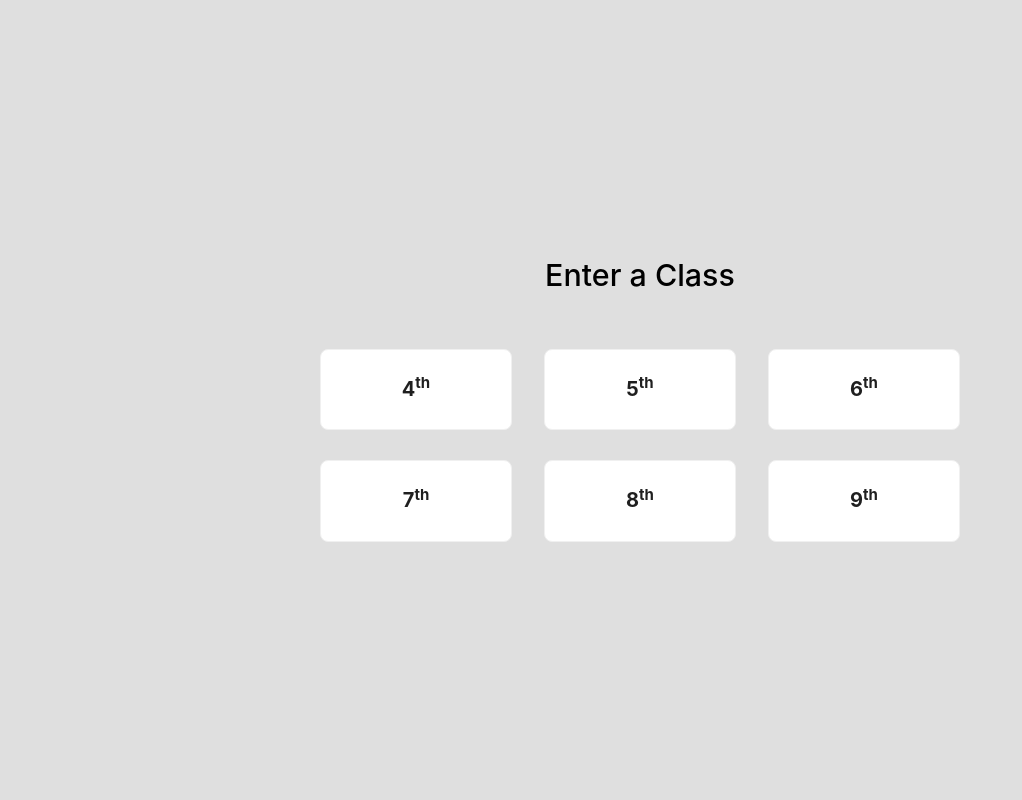
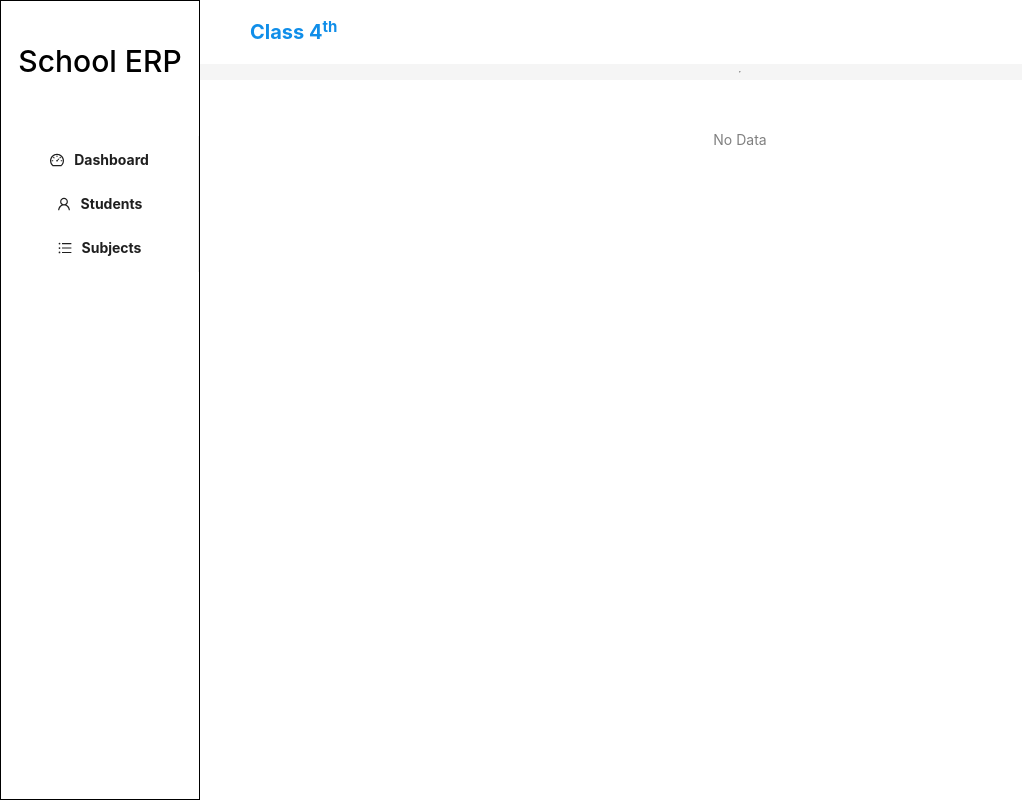
Before and after one commit to SiddharthOturkar/School-Erp, a React (Create React App) app in the folder school-erp/: page /FourthStandard in a window 1280 px wide. Shown: the whole page, without its empty margins (0-1022 px from the left). Built offline with nearby package versions, Linux system fonts and the light colour scheme.

Commit message:
Updated Class Standards

```diff
--- a/school-erp/package.json
+++ b/school-erp/package.json
@@ -9,6 +9,7 @@
     "antd": "^5.4.6",
     "react": "^18.2.0",
     "react-dom": "^18.2.0",
+    "react-router-dom": "^6.11.1",
     "react-scripts": "5.0.1",
     "web-vitals": "^2.1.4"
   },
--- a/school-erp/src/App.css
+++ b/school-erp/src/App.css
@@ -14,21 +14,6 @@
   }
 }
 
-.App-header {
-  background-color: #DFDFDF;
-  min-height: 100vh;
-  display: flex;
-  flex-direction: column;
-  align-items: center;
-  justify-content: center;
-  font-size: calc(10px + 2vmin);
-  color: black;
-
-}
-.App-header h3
-{
-  padding-bottom: 40px;
-}
 .App-link {
   color: #61dafb;
 }
--- a/school-erp/src/App.js
+++ b/school-erp/src/App.js
@@ -1,15 +1,27 @@
-// import logo from './logo.svg';
+import {createBrowserRouter,RouterProvider} from 'react-router-dom';
 import './App.css';
 import 'antd/dist/reset.css';
 import ClassStandards from './components/ClassStandards';
+import FourthClass from './components/StandardDashboard/FourthClass';
+import StudentsCompo from './components/StudentsCompo';
+import SubjectsCompo from './components/SubjectsCompo';
 // import {Button} from  'antd';
+
+const router = createBrowserRouter([
+  {path:'/',element:<ClassStandards/>},
+  {path:'/FourthStandard/*',element:<FourthClass/>},
+  {path:'/StudentsCompo',element:<StudentsCompo/>},
+  {path:'/SubjectsCompo',element:<SubjectsCompo/>},
+
+
+]);
+
 
 function App() {
   return (
-    <div className="App-header">
-      <h3>Enter a Class</h3>
+    <div>
       {/* <Button type="primary">My Antd Button</Button> */}
-      <ClassStandards/>
+      <RouterProvider router={router}/>
    </div>
   );
 }
--- a/school-erp/src/components/ClassStandards.css
+++ b/school-erp/src/components/ClassStandards.css
@@ -1,3 +1,14 @@
+.App-header {
+    background-color: #DFDFDF;
+    min-height: 100vh;
+    display: flex;
+    flex-direction: column;
+    align-items: center;
+    justify-content: center;
+    font-size: calc(10px + 2vmin);
+    color: black;
+
+  }
 .StandardDiv
 {
     width: 50%;
--- a/school-erp/src/components/ClassStandards.js
+++ b/school-erp/src/components/ClassStandards.js
@@ -2,14 +2,21 @@ import './ClassStandards.css';
 // const { createRoot } = ReactDOM;
 import { Card, Col, Row } from 'antd';
 // const {  Card, Col, Row  } = antd;
+import { Link } from 'react-router-dom';
 function ClassStandards() {
     return (
+        <div className="App-header">
         <div className='StandardDiv'>
+            <div>
+                <h3>Enter a Class</h3>
+            </div>
             <Row gutter={32}>
                 <Col span={8}>
-                    <Card  bordered={true} className='StandardName'>
-                        <b>4<sup>th</sup></b>
-                    </Card>
+                    <Link to="/FourthStandard">
+                        <Card  bordered={true} className='StandardName'>
+                            <b>4<sup>th</sup></b>
+                        </Card>
+                    </Link>
                 </Col>
                 <Col span={8}>
                     <Card bordered={true} className='StandardName'>
@@ -42,6 +49,7 @@ function ClassStandards() {
                 </Col>
             </Row>
         </div>
+        </div>
     )
 }
 
--- /dev/null
+++ b/school-erp/src/components/StandardDashboard/FourthClass.css
@@ -0,0 +1,17 @@
+/* .siderStyleDiv
+{
+    border: 1px solid black;
+    height: 100vh;
+} */
+.siderStyle
+{
+    font-size: 30px;
+    font-weight: bold;
+    border: 1px solid black;
+}
+
+.headerStyle
+{
+    font-weight: bold;
+    font-size: 20px;
+}
--- /dev/null
+++ b/school-erp/src/components/StandardDashboard/FourthClass.js
@@ -0,0 +1,87 @@
+import { Layout } from "antd";
+import { Header,Content } from "antd/es/layout/layout";
+import {Menu} from "antd";
+import {DashboardOutlined,UserOutlined,UnorderedListOutlined} from '@ant-design/icons/lib/icons'
+import './FourthClass.css'
+import { useNavigate } from "react-router-dom";
+// import StudentsCompo from "../StudentsCompo";
+const {Sider } = Layout;
+
+
+const siderStyle = {
+  textAlign: 'center',
+  lineHeight: '120px',
+  color: 'black',
+  backgroundColor: '#fff',
+  height:'100vh',
+};
+const headerStyle = {
+  // textAlign: 'center',
+  color: '#108ee9',
+  height: 64,
+  paddingInline: 50,
+  lineHeight: '64px',
+  backgroundColor: '#fff',
+};
+const contentStyle = {
+  textAlign: 'center',
+  minHeight: 120,
+  lineHeight: '120px',
+  color: 'grey',
+  backgroundColor: '#fff',
+};
+
+
+function FourthClass() {
+  const navigate = useNavigate()
+  return (
+    <div style={{display:"flex" ,flexDirection:"row"}}>
+      {/* <Menu onClick={({key})=>{
+          navigate(key)
+      }}
+      items={[
+        {label:"Dashboard",key:"/FourthStandard/", success:true,icon:<DashboardOutlined/>},
+        {label:"Students",key:"/StudentsCompo",icon:<UserOutlined/>},
+        {label:"Subjects",key:"/SubjectsCompo", icon:<UnorderedListOutlined/>},
+    ]}>
+    </Menu> */}
+    {/* <Content/> */}
+
+
+      <Layout>
+        <Sider style={siderStyle} className="siderStyle">
+          <h4>School ERP </h4>
+        <Menu onClick={({key})=>{
+          navigate(key)
+      }}
+      items={[
+        {label:"Dashboard",key:"/FourthStandard/", success:true,icon:<DashboardOutlined/>},
+        {label:"Students",key:"/StudentsCompo",icon:<UserOutlined/>},
+        {label:"Subjects",key:"/SubjectsCompo", icon:<UnorderedListOutlined/>},
+    ]}>
+    </Menu>
+        </Sider>
+
+      <Layout>
+        <Header style={headerStyle} className="headerStyle">Class 4<sup>th</sup></Header>
+        <hr></hr>
+        <Content style={contentStyle}>No Data</Content>
+      </Layout>
+    </Layout>
+    </div>
+  );
+}
+
+// function Content()
+// {
+//   return <div>
+//     <Routes>
+//       <Route path="/FourthStandard/*" element={<div>Dashboard</div>}></Route>
+//       <Route path="/students" element={<div>Students</div>}></Route>
+//       <Route path="/subjects" element={<div>Subjects</div>}></Route>
+//     </Routes>
+
+//   </div>;
+// }
+
+export default FourthClass;
--- /dev/null
+++ b/school-erp/src/components/StudentsCompo.js
@@ -0,0 +1,24 @@
+
+import {Menu} from "antd";
+import {DashboardOutlined,UserOutlined,UnorderedListOutlined} from '@ant-design/icons/lib/icons'
+import { useNavigate } from "react-router-dom";
+
+function StudentsCompo() {
+  const navigate = useNavigate()
+  return (
+    <div style={{display:"flex" ,flexDirection:"row"}}>
+      <Menu onClick={({key})=>{
+          navigate(key)
+      }}
+      items={[
+        {label:"Dashboard",key:"/FourthStandard/",icon:<DashboardOutlined/>},
+        {label:"Students",key:"/StudentsCompo",success:true,icon:<UserOutlined/>},
+        {label:"Subjects",key:"/SubjectsCompo",  icon:<UnorderedListOutlined/>},
+    ]}>
+    </Menu>
+    </div>
+  );
+}
+
+
+export default StudentsCompo;
--- /dev/null
+++ b/school-erp/src/components/SubjectsCompo.js
@@ -0,0 +1,24 @@
+
+import {Menu} from "antd";
+import {DashboardOutlined,UserOutlined,UnorderedListOutlined} from '@ant-design/icons/lib/icons'
+import { useNavigate } from "react-router-dom";
+
+function SubjectsCompo() {
+  const navigate = useNavigate()
+  return (
+    <div style={{display:"flex" ,flexDirection:"row"}}>
+      <Menu onClick={({key})=>{
+          navigate(key)
+      }}
+      items={[
+        {label:"Dashboard",key:"/FourthStandard/",icon:<DashboardOutlined/>},
+        {label:"Students",key:"/StudentsCompo",icon:<UserOutlined/>},
+        {label:"Subjects",key:"/SubjectsCompo", success:true, icon:<UnorderedListOutlined/>},
+    ]}>
+    </Menu>
+    </div>
+  );
+}
+
+
+export default SubjectsCompo;
```
Also changed, not shown: 1 other file (tests, documents, lock files or other folders).
